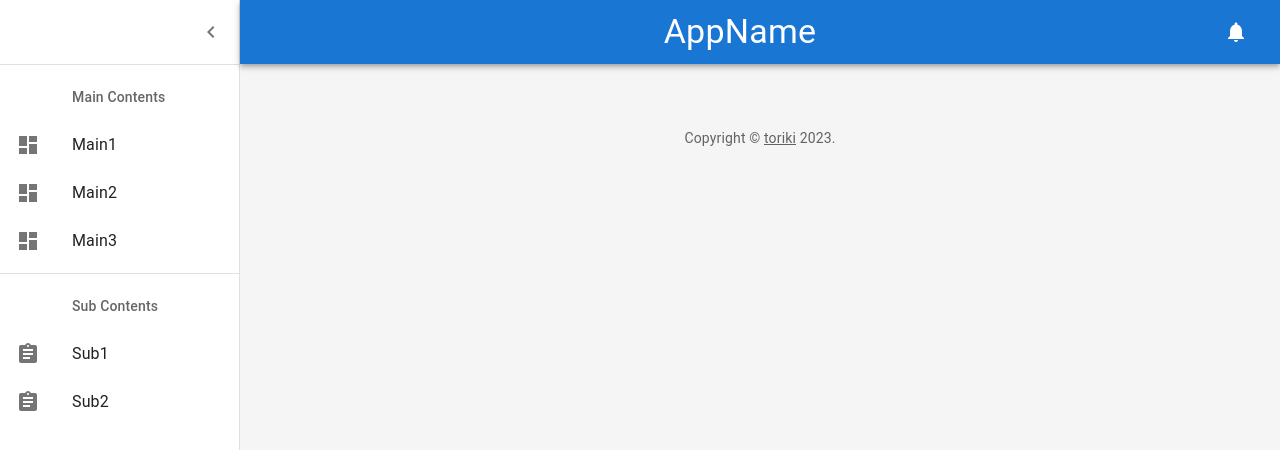
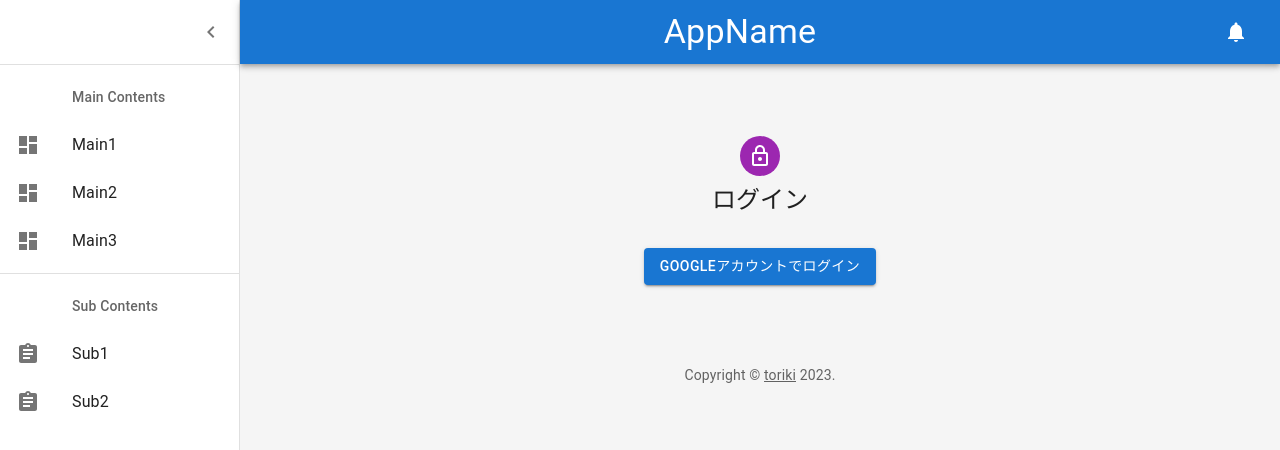
Before and after one commit to EijiToriki/websystem_template, a React (Create React App) app in the folder frontend/: page /login in a window 1280 px wide. Shown: the top 450 px of the page. Built offline with nearby package versions, Linux system fonts and the light colour scheme.

Commit message:
firebase試すもダメ

```diff
--- a/frontend/package.json
+++ b/frontend/package.json
@@ -10,6 +10,7 @@
     "@testing-library/jest-dom": "^5.16.5",
     "@testing-library/react": "^13.4.0",
     "@testing-library/user-event": "^13.5.0",
+    "firebase": "^10.0.0",
     "react": "^18.2.0",
     "react-dom": "^18.2.0",
     "react-router-dom": "^6.14.1",
--- a/frontend/src/App.js
+++ b/frontend/src/App.js
@@ -15,6 +15,7 @@ import Main2 from './components/Main2';
 import Main3 from './components/Main3';
 import Sub1 from './components/Sub1';
 import Sub2 from './components/Sub2';
+import Login from './components/Login';
 
 
 function Copyright(props) {
@@ -33,6 +34,7 @@ function Copyright(props) {
 const defaultTheme = createTheme();
 
 function App() {
+  const [isAuth, setIsAuth] = React.useState(false)
   return (
     <BrowserRouter>
       <ThemeProvider theme={defaultTheme}>
@@ -57,18 +59,11 @@ function App() {
 
               {/* ここにルーティングを設定する */}
               <Routes>
-                <Route exact path="main1/" element={<Main1 />} />
-              </Routes>
-              <Routes>
+                <Route exact path="/login" element={<Login setIsAuth={setIsAuth} />} />
+                <Route exact path="/main1" element={<Main1 />} />
                 <Route exact path="/main2" element={<Main2 />} />
-              </Routes>
-              <Routes>
                 <Route exact path="/main3" element={<Main3 />} />
-              </Routes>
-              <Routes>
                 <Route exact path="/sub1" element={<Sub1 />} />
-              </Routes>
-              <Routes>
                 <Route exact path="/sub2" element={<Sub2 />} />
               </Routes>
               {/* -------------------------- */}
--- /dev/null
+++ b/frontend/src/components/Login.js
@@ -0,0 +1,62 @@
+import * as React from 'react';
+import Avatar from '@mui/material/Avatar';
+import Button from '@mui/material/Button';
+import CssBaseline from '@mui/material/CssBaseline';
+import Box from '@mui/material/Box';
+import LockOutlinedIcon from '@mui/icons-material/LockOutlined';
+import Typography from '@mui/material/Typography';
+import Container from '@mui/material/Container';
+import { auth, provider } from '../firebase'
+import { signInWithPopup } from 'firebase/auth'
+import { createTheme, ThemeProvider } from '@mui/material/styles';
+import { useNavigate } from 'react-router-dom';
+
+const defaultTheme = createTheme();
+
+export default function Login({setIsAuth}) {
+  const navigate = useNavigate()
+
+  const handleSubmit = () => {
+    // Googleでログイン
+    console.log('butoon')
+    signInWithPopup(auth, provider).then((result) => {
+      localStorage.setItem("isAuth", true)
+      setIsAuth(true)
+      navigate("/main1")
+    })
+  };
+
+  return (
+    <ThemeProvider theme={defaultTheme}>
+      <Container component="main" maxWidth="xs">
+        <CssBaseline />
+        <Box
+          sx={{
+            marginTop: 8,
+            display: 'flex',
+            flexDirection: 'column',
+            alignItems: 'center',
+          }}
+        >
+          <Avatar sx={{ m: 1, bgcolor: 'secondary.main' }}>
+            <LockOutlinedIcon />
+          </Avatar>
+          <Typography component="h1" variant="h5">
+            ログイン
+          </Typography>
+          <Box component="form" sx={{ mt: 1 }}>
+            <Button
+              onSubmit={handleSubmit}
+              type="submit"
+              fullWidth
+              variant="contained"
+              sx={{ mt: 3, mb: 2 }}
+            >
+              Googleアカウントでログイン
+            </Button>
+          </Box>
+        </Box>
+      </Container>
+    </ThemeProvider>
+  );
+}
--- a/frontend/src/components/data/SubContents.js
+++ b/frontend/src/components/data/SubContents.js
@@ -22,8 +22,8 @@ export default function SubContents() {
         <ListItemText primary="Sub1" />
       </ListItemButton>
 
-      <ListItemButton>
-        <ListItemIcon onClick={() => navigate('/sub2')}>
+      <ListItemButton onClick={() => navigate('/sub2')}>
+        <ListItemIcon>
           <AssignmentIcon />
         </ListItemIcon>
         <ListItemText primary="Sub2" />
--- /dev/null
+++ b/frontend/src/firebase.js
@@ -0,0 +1,19 @@
+import { initializeApp } from "firebase/app";
+import { getAuth, GoogleAuthProvider} from "firebase/auth"
+import { getFirestore } from "firebase/firestore"
+
+const firebaseConfig = {
+  apiKey: "AIzaSyCbpe-cASt3cJHiNZ2KqJ8Wa3M60t7SIk4",
+  authDomain: "web-template-d036c.firebaseapp.com",
+  projectId: "web-template-d036c",
+  storageBucket: "web-template-d036c.appspot.com",
+  messagingSenderId: "321263672383",
+  appId: "1:321263672383:web:5a73055a828e8c6f7eec8a"
+};
+
+const app = initializeApp(firebaseConfig);
+const auth = getAuth(app)
+const provider = new GoogleAuthProvider()
+const db = getFirestore(app)
+
+export { auth, provider, db }
```
Also changed, not shown: 1 other file (tests, documents, lock files or other folders).
